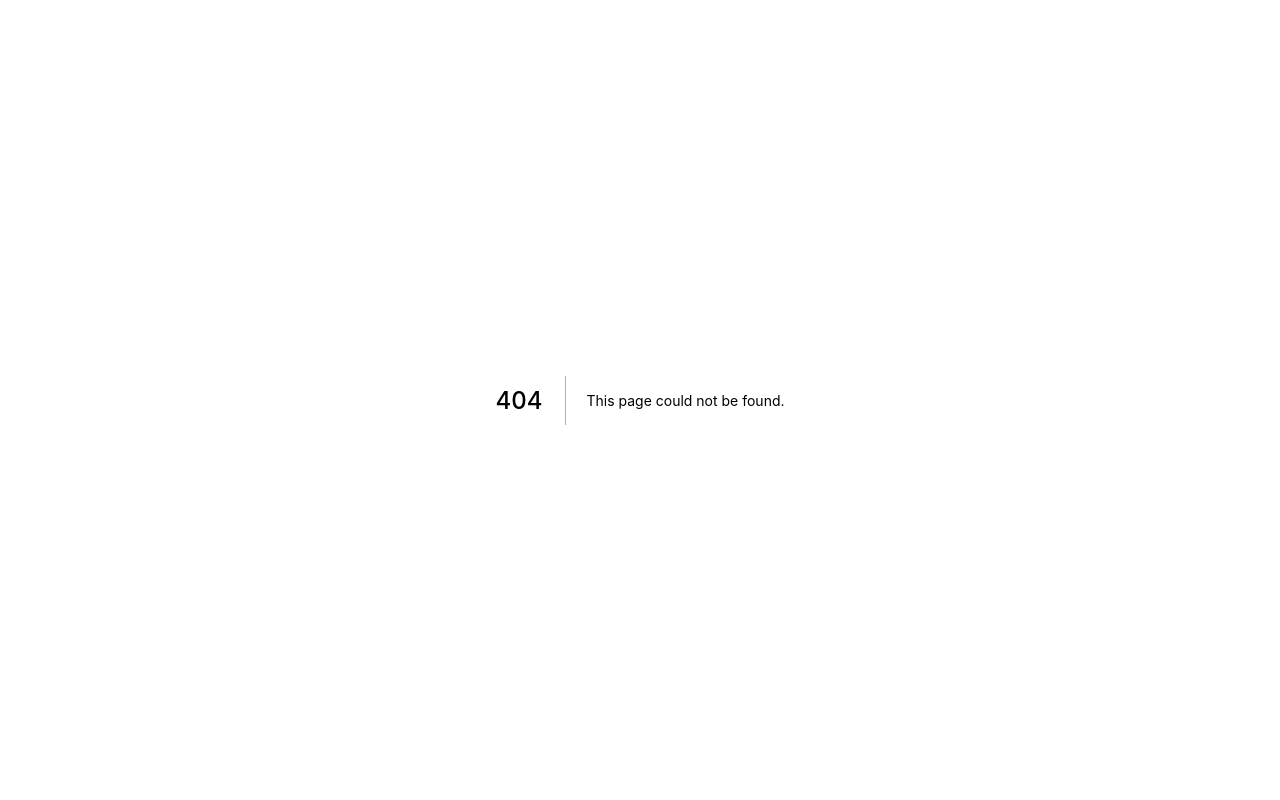
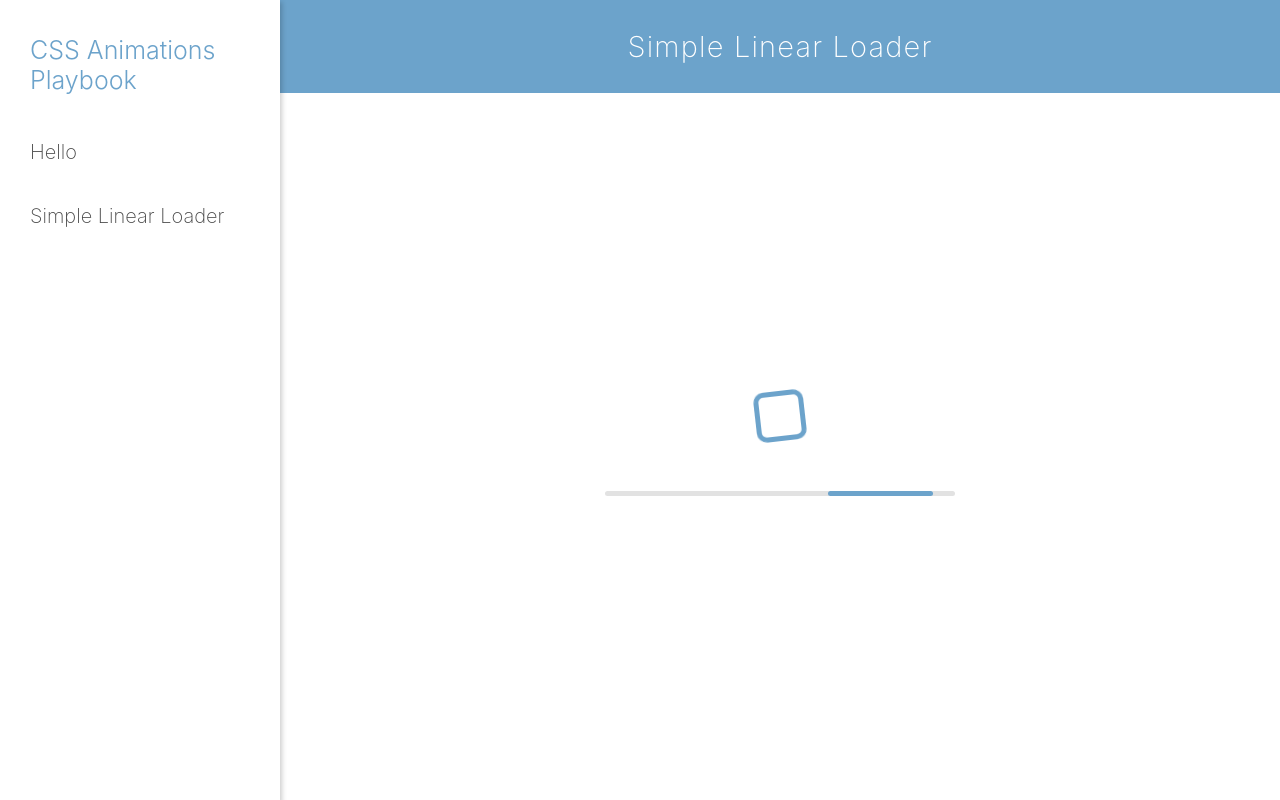
Before and after one commit to celestynaflis/css-animations-playbook, a Next.js app: page /loaderPage in a window 1280 px wide. Before the commit this address had no page. Built offline with nearby package versions, Linux system fonts and the light colour scheme.

Commit message:
css animations playbook

```diff
--- /dev/null
+++ b/components/Layout.js
@@ -0,0 +1,16 @@
+import React from 'react';
+import styles from './Layout.module.css';
+import LeftMenu from './LeftMenu';
+
+const Layout = (props) => {
+    return (
+        <>
+            <div className={styles.container}>
+                <p className={styles.text}>{props.title}</p>
+            </div>
+            <LeftMenu />
+        </>
+    );
+};
+
+export default Layout;
--- /dev/null
+++ b/components/Layout.module.css
@@ -0,0 +1,16 @@
+.container {
+    display: flex;
+    flex-direction: column;
+    justify-content: center;
+    align-items: center;
+    background: #6CA3CB;
+    margin-left: 280px;
+}
+
+.text {
+    font-style: normal;
+    font-weight: 200;
+    font-size: 29px;
+    letter-spacing: 0.04em;
+    color: white;
+}
--- /dev/null
+++ b/components/LeftMenu.js
@@ -0,0 +1,23 @@
+import React from 'react';
+import styles from './LeftMenu.module.css';
+import { useRouter } from 'next/router';
+
+const LeftMenu = () => {
+    const router = useRouter();
+    return (
+        <div className={styles.container}>
+            <p className={styles.title}>CSS Animations Playbook</p>
+            <p className={styles.link} onClick={() => router.push('/')}>
+                Hello
+            </p>
+            <p
+                className={styles.link}
+                onClick={() => router.push('/loaderPage')}
+            >
+                Simple Linear Loader
+            </p>
+        </div>
+    );
+};
+
+export default LeftMenu;
--- /dev/null
+++ b/components/LeftMenu.module.css
@@ -0,0 +1,31 @@
+.container {
+    position: fixed;
+    z-index: 2;
+    background: white;
+    left: 0;
+    top:0;
+    height: 100vh;
+    width: 280px;
+    box-shadow: 1px 3px 5px 1px rgba(0, 0, 0, 0.2);
+}
+
+.title {
+    padding: 10px 0 10px 30px;
+    color: #6CA3CB;
+    font-size: 25px;
+    font-weight: 300;
+}
+
+.link {
+    padding: 10px 0 10px 30px;
+    color: #474747;
+    font-size: 20px;
+    font-weight: 200;
+    transition: 0.4s;
+}
+
+.link:hover {
+    cursor: pointer;
+    background-color: #6CA3CB;
+    color: white;
+}
--- /dev/null
+++ b/components/Loader.js
@@ -0,0 +1,15 @@
+import React from 'react';
+import styles from './Loader.module.css';
+
+const Loader = () => {
+    return (
+        <div className={styles.container}>
+            <div className={styles.element}></div>
+            <div className={styles.loader}>
+                <div className={styles.loaderBar} />
+            </div>
+        </div>
+    );
+};
+
+export default Loader;
--- /dev/null
+++ b/components/Loader.module.css
@@ -0,0 +1,93 @@
+.container {
+    display: flex;
+    flex-direction: column;
+    justify-content: center;
+    align-items: center;
+    padding-left: 280px;
+    width: 100%;
+    height: calc(100vh - 150px);
+}
+
+.title {
+    color: #474747;
+    font-size: 30px;
+    font-weight: lighter;
+}
+
+.element {
+    width: 50px;
+    height: 50px;
+    border: solid 5px #6CA3CB;
+    border-radius: 20%;
+    background-color: transparent;
+    margin: 50px;
+    position: relative;
+    animation: roundingSquare 3s forwards infinite;
+}
+
+.loader {
+    width: 350px;
+    height: 5px;
+    margin: 0 auto;
+    position: relative;
+    padding: 1px;
+}
+
+.loader:before {
+    content: '';
+    background: #E2E2E2;
+    position: absolute;
+    border-radius: 10px;
+    top: 0;
+    right: 0;
+    bottom: 0;
+    left: 0;
+}
+
+.loader .loaderBar {
+    position: absolute;
+    border-radius: 10px;
+    top: 0;
+    right: 100%;
+    bottom: 0;
+    left: 0;
+    background: #6CA3CB;
+    width: 0;
+    animation: linearProgress 3s linear infinite;
+}
+
+@keyframes linearProgress {
+    0% {
+        left: 0%;
+        right: 100%;
+        width: 0%;
+    }
+    10% {
+        left: 0%;
+        right: 70%;
+        width: 30%;
+    }
+    90% {
+        right: 0%;
+        left: 70%;
+        width: 30%;
+    }
+    100% {
+        left: 100%;
+        right: 0%;
+        width: 0%;
+    }
+}
+
+@keyframes roundingSquare {
+    0% {
+        transform: rotate(0deg);
+    }
+    25% {
+        border: dotted 5px #6CA3CB;
+
+    }
+    100% {
+        transform: rotate(360deg);
+    }
+}
--- a/package.json
+++ b/package.json
@@ -10,6 +10,7 @@
   },
   "dependencies": {
     "next": "12.1.6",
+    "prettier": "^2.7.1",
     "react": "18.2.0",
     "react-dom": "18.2.0"
   },
--- /dev/null
+++ b/pages/loaderPage.js
@@ -0,0 +1,12 @@
+import Image from 'next/image';
+import Layout from '../components/Layout';
+import Loader from '../components/Loader';
+
+export default function LoaderPage() {
+    return (
+        <>
+            <Layout title="Simple Linear Loader" />
+            <Loader />
+        </>
+    );
+}
--- a/styles/Home.module.css
+++ b/styles/Home.module.css
@@ -1,7 +1,3 @@
-.container {
-  padding: 0 2rem;
-}
-
 .main {
   min-height: 100vh;
   padding: 4rem 0;
--- /dev/null
+++ b/styles/vars.css
@@ -0,0 +1,3 @@
+:root {
+    --left-menu-width: 280px;
+}
```
Also changed, not shown: pages/index.js (+7 -66 lines), prettier.config.js (added, +8 -0 lines), 1 other file (tests, documents, lock files or other folders).
